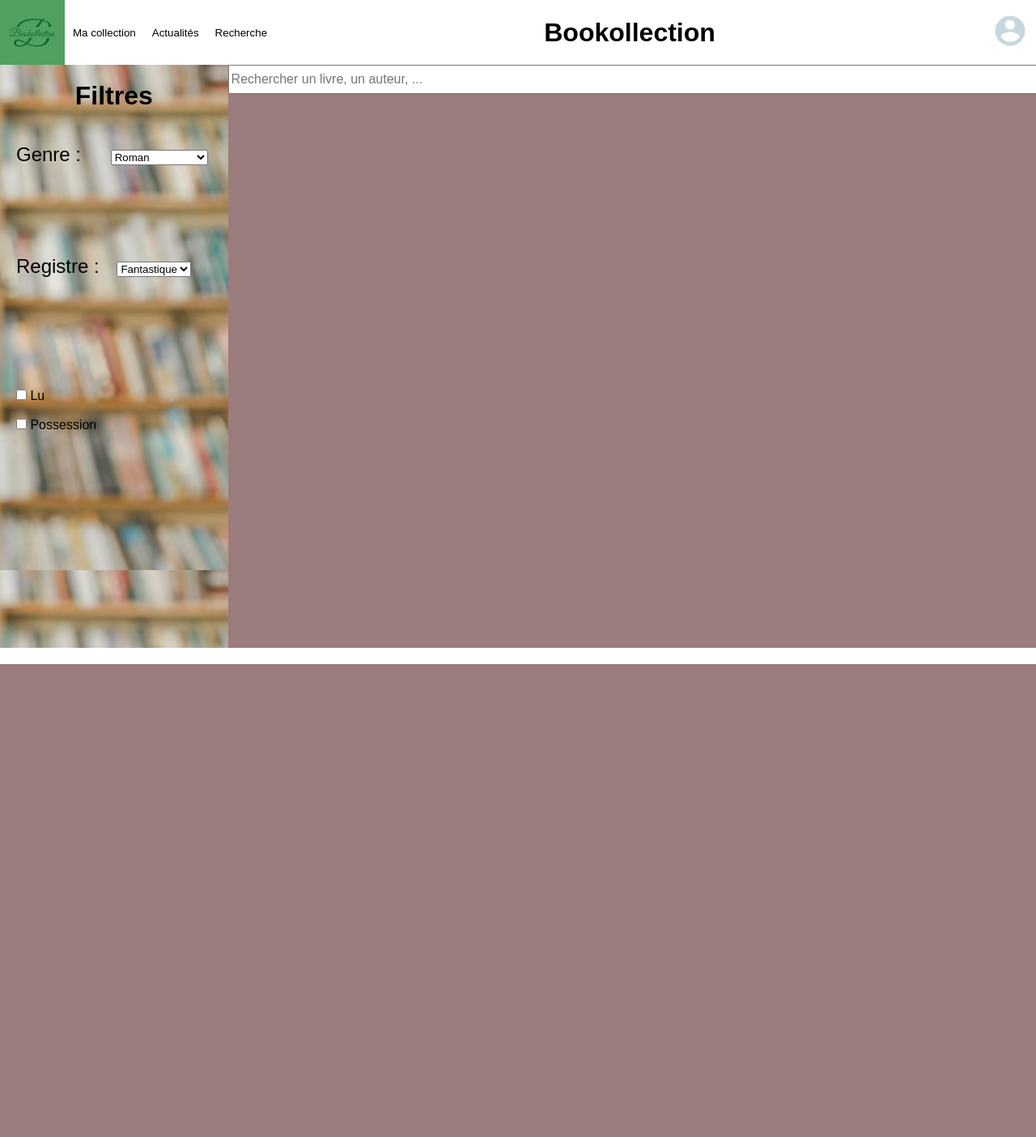
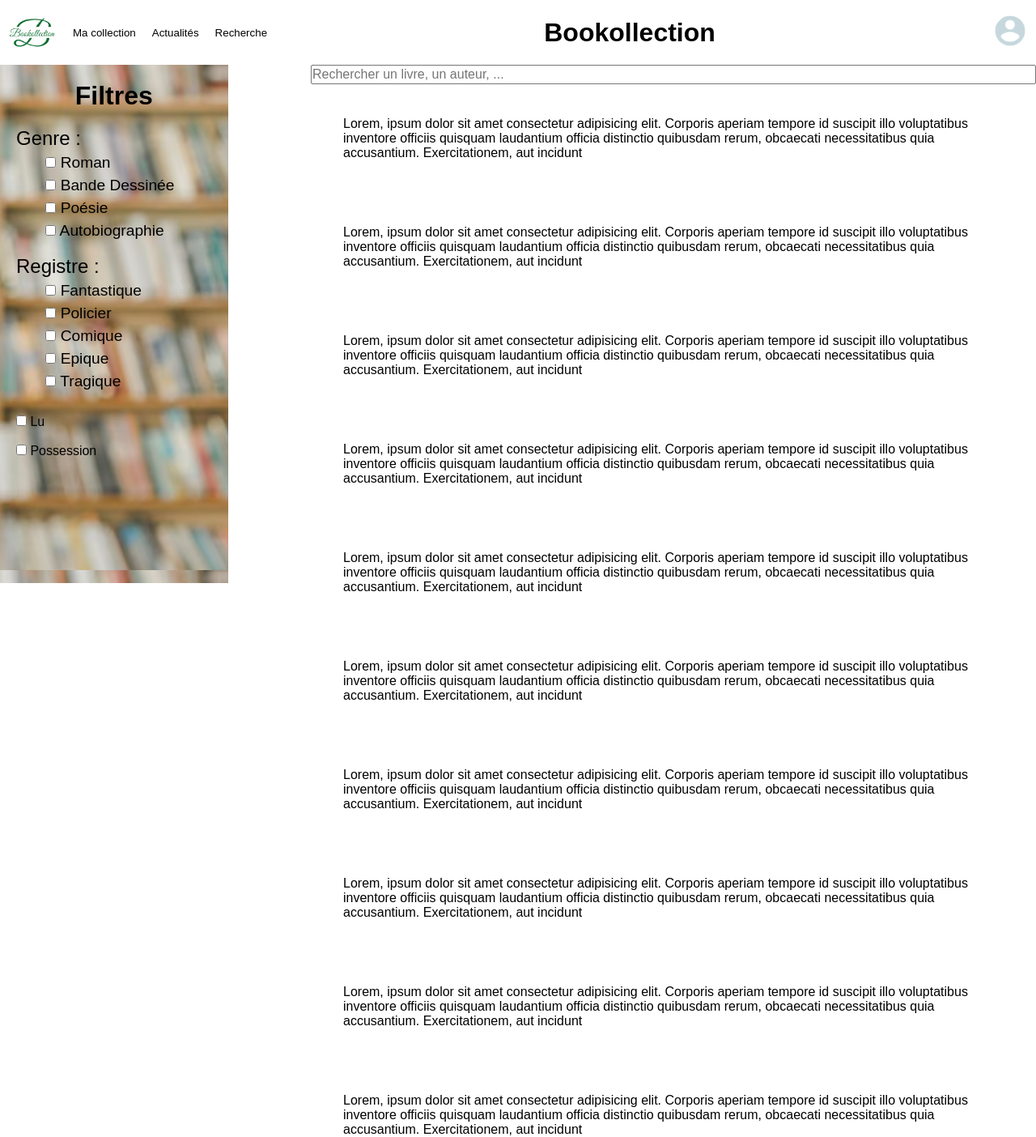
Before and after one commit to TfAplo/Bookollection, a PHP site: page /collection.php in a window 1280 px wide. Shown: the whole page at 81% size. Before the commit the page ends 820 px from the top, so only its background shows below. Run offline with PHP 8.4, Linux system fonts and the light colour scheme.

Commit message:
test_largeur_vh_%

```diff
--- a/collection.php
+++ b/collection.php
@@ -5,13 +5,13 @@
     <meta http-equiv="X-UA-Compatible" content="IE=edge">
     <meta name="viewport" content="width=device-width, initial-scale=1.0">
     <link rel="stylesheet" href="styles/style_collection.css">
-    <link rel="icon" href="images\ico.png" type="image/png">
+    <link rel="icon" href="images\ico-removebg-preview.png" type="image/png">
     <title>MaCollection - Bookollection</title>
 </head>
 <body>
     <header>
         <nav>
-            <img alt="Logo de MyBookollection" src="images/ico.png">
+            <img alt="Logo de MyBookollection" src="images/ico-removebg-preview.png">
             <input class="nav_button" type="button" value="Ma collection">
             <input class="nav_button" type="button" value="Actualités">
             <input class="nav_button" type="button" value="Recherche">
@@ -26,28 +26,22 @@
             <form name="form" id="filtre">
                 <h2>Filtres</h2>
                 <label for="" id="genre">
-                    Genre :
-                    <select id="select_genre">
-                        <option value="roman">Roman</option>
-                        <option value="bd">Bande Dessinée</option>
-                        <option value="poésie">Poésie</option>
-                        <option value="autobiographie">Autobiographie</option>
-                    </select>
+                    Genre :<br>
+                    <label class="label_genre"><input type="checkbox" class="input_genre" name="genre[]" value="roman"> Roman</label><br>
+                    <label class="label_genre"><input type="checkbox" class="input_genre" name="genre[]" value="bd"> Bande Dessinée</label><br>
+                    <label class="label_genre"><input type="checkbox" class="input_genre" name="genre[]" value="poésie"> Poésie</label><br>
+                    <label class="label_genre"><input type="checkbox" class="input_genre" name="genre[]"  value="autobiographie"> Autobiographie</label>
                 </label>
                 <br>
                 <br>
                 <label for="" id="registre">
-                    Registre :
-                    <select id="select_registre">
-                        <option value="fantastique">Fantastique</option>
-                        <option value="policier">Policier</option>
-                        <option value="comique">Comique</option>
-                        <option value="pique">Epique</option>
-                        <option value="tragique">Tragique</option>
-                    </select>
+                    Registre :<br>
+                    <label class="label_registre"><input type="checkbox" class="input_registre" name="registre[]" value="fantastique"> Fantastique</label><br>
+                    <label class="label_registre"><input type="checkbox" class="input_registre" name="registre[]" value="policier"> Policier</label><br>
+                    <label class="label_registre"><input type="checkbox" class="input_registre" name="registre[]" value="comique"> Comique</label><br>
+                    <label class="label_registre"><input type="checkbox" class="input_registre" name="registre[]"  value="epique"> Epique</label><br>
+                    <label class="label_registre"><input type="checkbox" class="input_registre" name="registre[]"  value="tragique"> Tragique</label><br>
                 </label>
-                <br>
-                <br>
                 <label for="" id="lu">
                     <input type="checkbox" name="lu" id="checkbox_lu">
                     Lu
@@ -63,6 +57,16 @@
 
         <div id="droite">
             <input type="text" id="input_recherche" placeholder="Rechercher un livre, un auteur, ...">
+            <span class="livre">Lorem, ipsum dolor sit amet consectetur adipisicing elit. Corporis aperiam tempore id suscipit illo voluptatibus inventore officiis quisquam laudantium officia distinctio quibusdam rerum, obcaecati necessitatibus quia accusantium. Exercitationem, aut incidunt</span>
+            <span class="livre">Lorem, ipsum dolor sit amet consectetur adipisicing elit. Corporis aperiam tempore id suscipit illo voluptatibus inventore officiis quisquam laudantium officia distinctio quibusdam rerum, obcaecati necessitatibus quia accusantium. Exercitationem, aut incidunt</span>
+            <span class="livre">Lorem, ipsum dolor sit amet consectetur adipisicing elit. Corporis aperiam tempore id suscipit illo voluptatibus inventore officiis quisquam laudantium officia distinctio quibusdam rerum, obcaecati necessitatibus quia accusantium. Exercitationem, aut incidunt</span>
+            <span class="livre">Lorem, ipsum dolor sit amet consectetur adipisicing elit. Corporis aperiam tempore id suscipit illo voluptatibus inventore officiis quisquam laudantium officia distinctio quibusdam rerum, obcaecati necessitatibus quia accusantium. Exercitationem, aut incidunt</span>
+            <span class="livre">Lorem, ipsum dolor sit amet consectetur adipisicing elit. Corporis aperiam tempore id suscipit illo voluptatibus inventore officiis quisquam laudantium officia distinctio quibusdam rerum, obcaecati necessitatibus quia accusantium. Exercitationem, aut incidunt</span>
+            <span class="livre">Lorem, ipsum dolor sit amet consectetur adipisicing elit. Corporis aperiam tempore id suscipit illo voluptatibus inventore officiis quisquam laudantium officia distinctio quibusdam rerum, obcaecati necessitatibus quia accusantium. Exercitationem, aut incidunt</span>
+            <span class="livre">Lorem, ipsum dolor sit amet consectetur adipisicing elit. Corporis aperiam tempore id suscipit illo voluptatibus inventore officiis quisquam laudantium officia distinctio quibusdam rerum, obcaecati necessitatibus quia accusantium. Exercitationem, aut incidunt</span>
+            <span class="livre">Lorem, ipsum dolor sit amet consectetur adipisicing elit. Corporis aperiam tempore id suscipit illo voluptatibus inventore officiis quisquam laudantium officia distinctio quibusdam rerum, obcaecati necessitatibus quia accusantium. Exercitationem, aut incidunt</span>
+            <span class="livre">Lorem, ipsum dolor sit amet consectetur adipisicing elit. Corporis aperiam tempore id suscipit illo voluptatibus inventore officiis quisquam laudantium officia distinctio quibusdam rerum, obcaecati necessitatibus quia accusantium. Exercitationem, aut incidunt</span>
+            <span class="livre">Lorem, ipsum dolor sit amet consectetur adipisicing elit. Corporis aperiam tempore id suscipit illo voluptatibus inventore officiis quisquam laudantium officia distinctio quibusdam rerum, obcaecati necessitatibus quia accusantium. Exercitationem, aut incidunt</span>
         </div>
 
     </div>
--- a/styles/style_collection.css
+++ b/styles/style_collection.css
@@ -20,11 +20,12 @@
   /* ############################################ HEADER ############################################ */
 
 header {
+    position: fixed;
     display: flex;
     justify-content: space-between;
     align-items: center;
     width: 100%;
-    height: 10%;
+    height: 10vh;
 }
 
 nav {
@@ -32,9 +33,9 @@ nav {
     height: 100%;
 }
 
-/*nav img {
-    scale: 65%;
-}*/
+nav img {
+    scale: 100%;
+}
 
 .nav_button {
     background-color: white;
@@ -49,7 +50,8 @@ nav {
 }
 
 .nav_button:focus {
-    background-color: rgb(128, 128, 127);
+    background-color: #FFF;
+    border-bottom: solid blue 5px;
 }
 
 h1 {
@@ -70,22 +72,25 @@ h1 {
     height: 90%;
     display: flex;
     justify-content: flex-start;
-    background-color: rgb(155, 124, 124);
+    background-color: rgb(255, 255, 255);
 }
 
 #gauche {
+    position: fixed;
     width: 22%;
+    height: 80vh;
     background-image: url(../images/fond_librairie.png);
+    margin-top: 10vh;
 }
 
 #filtre {
-    height: 100%;
+    height: 90%;
 }
 
 #filtre h2 {
     font-size: 2em;
     margin: 20px;
-    margin-bottom: 40px;
+    margin-bottom: 20px;
     text-align: center;
 }
 
@@ -94,17 +99,13 @@ h1 {
     font-size: 1.5em;
 }
 
-#select_genre {
-    margin-left: 30px;
-}
-
-#select_registre {
-    margin-top: 100px;
-    margin-left: 15px;
+.label_genre, .label_registre {
+    margin-left: 20%;
+    font-size: 0.8em;
 }
 
 #checkbox_lu {
-    margin-top: 120px;
+    margin-top: 30px;
 }
 
 #lu, #possession {
@@ -114,15 +115,26 @@ h1 {
 
 #droite {
     width: 78%;
+    display: flex;
+    flex-direction: column;
+    margin-top: 10vh;
+    margin-left: 48vh;
 }
 
 #input_recherche {
-    width: 100%;
+    width: calc(100% - 4px);
+    padding-left: 0;
+    padding-right: 0;
     height: 30px;
     font-size: 1em;
 }
 
 #input_recherche:focus {
     outline: none;
-    box-shadow: 10px 5px 5px;
+    border: solid #4f4f4f 1px;
+    box-shadow: rgba(100, 100, 111, 0.2) 0px 7px 29px 0px;
 }
+
+.livre{
+    margin: 40px;
+}
```
Also changed, not shown: images/ico-removebg-preview.png (added).
